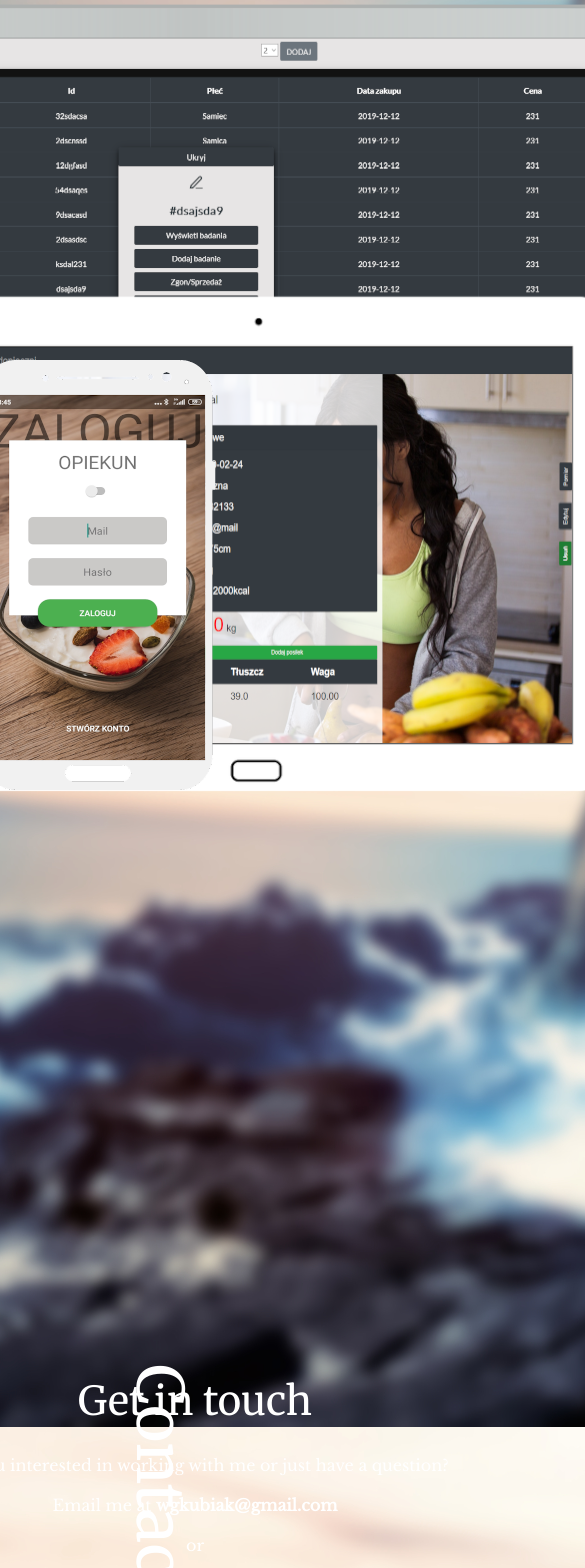
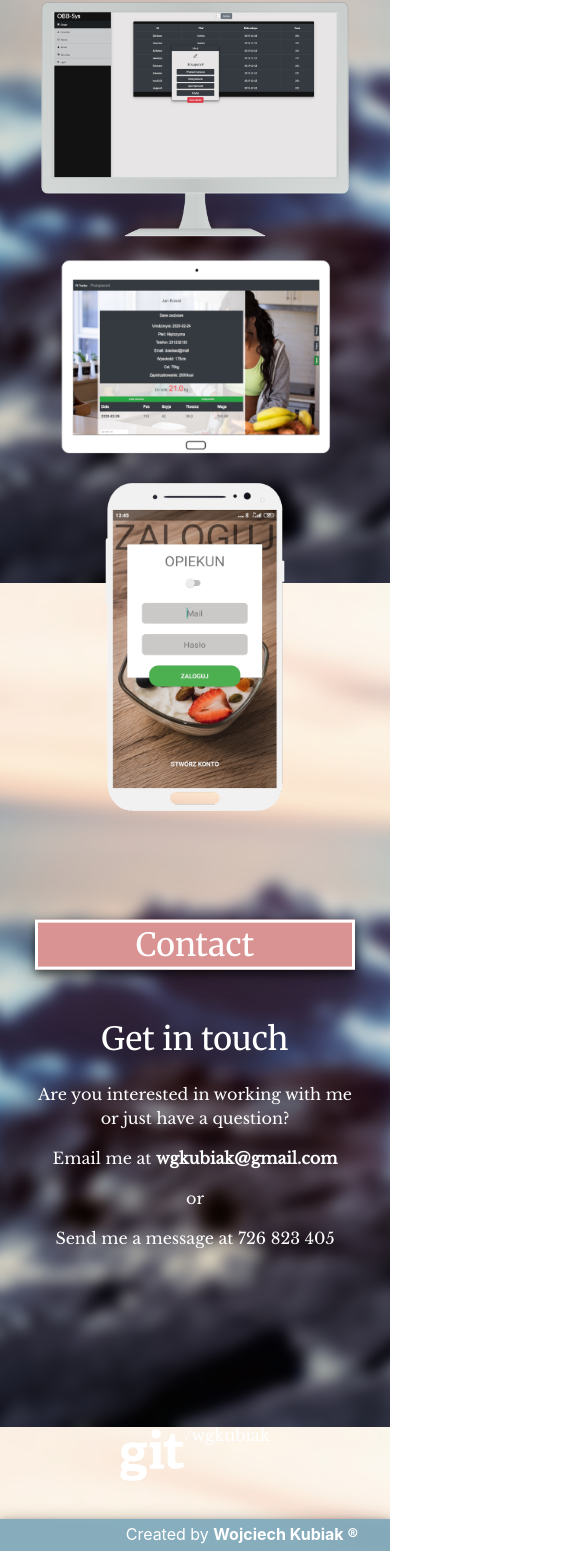
Before and after one commit to wojciechkubiak/my-site, a React (Create React App) app: page / in a window 390 px wide. Shown: the part 2793-4361 px from the top of the page, 585 px wide, since content can reach past the window. Built offline with nearby package versions, Linux system fonts and the light colour scheme.

Commit message:
Seems like everything is sized fine

```diff
--- a/src/components/About/About.css
+++ b/src/components/About/About.css
@@ -1,7 +1,7 @@
 .About {
   position: relative;
   color: white;
-  height: 60em;
+  height: 55em;
 }
 
 .AboutContainer {
--- a/src/components/Contact/Contact.css
+++ b/src/components/Contact/Contact.css
@@ -1,7 +1,7 @@
 .Contact {
   position: relative;
   color: white;
-  height: 61em;
+  height: 55em;
   top: 13em
 }
 
@@ -9,14 +9,14 @@
   position: absolute;
   text-align: center;
   width: 5em;
-  top: 5.7em;
+  top: 5em;
   font-size: 4em;
   transform: rotate(90deg);
 }
 
 .ContactContainer {
   position: absolute;
-  top: 26em;
+  top: 22.5em;
   left: 50%;
   width: 90em;
   transform: translate(-50%, -50%);
@@ -33,7 +33,7 @@
   flex-direction: row;
   left: 50%;
   transform: translate(-50%, -50%);
-  bottom: 2em
+  bottom: 5em
 }
 
 .GitIcon {
@@ -60,3 +60,52 @@
 .MailContainer:hover {
   color: white
 }
+
+@media only screen and (max-width: 1080px) {
+  .Contact {
+    position: relative;
+    color: white;
+    height: 41.5em;
+    top: 0em
+  }
+
+  .Contact > h1 {
+    font-size: 2em;
+    text-align: center;
+    border: 3px solid white;
+    background-color: #da9393;
+    box-shadow: 0 4px 8px 0 rgba(0, 0, 0, 0.5), 0 6px 20px 0 rgba(0, 0, 0, 0.4);
+    padding: 0.1em;
+    width: 10em;
+    top:2.8em;
+    left: 50%;
+    transform: translate(-50%, -50%);
+  }
+
+  .ContactContainer {
+    position: absolute;
+    top: 18em;
+    left: 50%;
+    width: 20em;
+    transform: translate(-50%, -50%);
+    text-align: center;
+  }
+
+  .ContactContainer > h1 {
+    padding-bottom: 0.5em;
+    font-size: 2em
+  }
+
+  .ContactContainer > p {
+    font-size: 1em
+  }
+
+  .GitContainer {
+    position: absolute;
+    display: flex;
+    flex-direction: row;
+    left: 50%;
+    transform: translate(-50%, -50%);
+    bottom: 0em
+  }
+}
--- a/src/components/Footer/Footer.css
+++ b/src/components/Footer/Footer.css
@@ -5,9 +5,27 @@
   text-align: right;
   padding-right: 2em;
   padding-top: 0.2em;
-  top: 13em;
+  top: 12em;
   width: 100%;
   height: 2em;
   background-color: rgba(115, 162, 184, 0.849);
   box-shadow: 0 4px 8px 0 rgba(0, 0, 0, 0.5), 0 6px 20px 0 rgba(0, 0, 0, 0.4);
 }
+
+
+
+@media only screen and (max-width: 1080px) {
+  .Footer {
+    position: relative;
+    left: 0%;
+    color: white;
+    text-align: right;
+    padding-right: 2em;
+    padding-top: 0.2em;
+    top: 0em;
+    width: 100%;
+    height: 2em;
+    background-color: rgba(115, 162, 184, 0.849);
+    box-shadow: 0 4px 8px 0 rgba(0, 0, 0, 0.5), 0 6px 20px 0 rgba(0, 0, 0, 0.4);
+  }
+}
--- a/src/components/Projects/Projects.css
+++ b/src/components/Projects/Projects.css
@@ -1,7 +1,7 @@
 .Projects {
   position: relative;
   color: white;
-  height: 62em;
+  height: 50em;
 }
 
 .ProjectsContainer {
@@ -14,14 +14,14 @@
   padding: 1em;
 }
 
-.MonitorGif {
+.MonitorImg {
   position: absolute;
   top: 26em;
   left: 50%;
   transform: translate(-50%, -50%);
 }
 
-.PhoneGif {
+.PhoneImg {
   position: absolute;
   bottom: 6.5em;
   left: 25%;
@@ -29,7 +29,7 @@
   z-index: 2
 }
 
-.TabletGif {
+.TabletImg {
   position: absolute;
   bottom: 8.1em;
   right: 35%;
@@ -45,6 +45,67 @@
   top: 7em;
   transform: rotate(90deg);
 }
-/* @media only screen and (max-width: 1080px) {
 
-} */
+@media only screen and (max-width: 1080px) {
+  .Projects {
+    height: 65em;
+  }
+
+  .ProjectsContainer {
+    position: absolute;
+    left: 50%;
+    top: 28em;
+    width: 20em;
+    height: 44em;
+    transform: translate(-50%, -50%);
+    padding: 1em;
+  }
+
+  .MonitorImg {
+    position: absolute;
+    top: 13em;
+    width: 20em;
+    left: 50%;
+    transform: translate(-50%, -50%);
+    transition-duration: 1.5s;
+  }
+
+  .PhoneImg {
+    position: absolute;
+    width: 80%;
+    left: 50%;
+    top: 46em;
+    transform: translate(-50%, -50%);
+    z-index: 2;
+    transition-duration: 1.5s;
+  }
+
+  .TabletImg {
+    position: absolute;
+    top: 28em;
+    width: 20em;
+    left: 50%;
+    transform: translate(-50%, -50%);
+    z-index: 1;
+    transition-duration: 1.5s;
+  }
+
+  .MonitorImg:hover, .PhoneImg:hover, .TabletImg:hover {
+    transform: translate(-50%, -50%) scale(1.1);
+  }
+
+  .Projects > h1 {
+
+      font-size: 2em;
+      text-align: center;
+      border: 3px solid white;
+      background-color: #da9393;
+      box-shadow: 0 4px 8px 0 rgba(0, 0, 0, 0.5), 0 6px 20px 0 rgba(0, 0, 0, 0.4);
+      padding: 0.1em;
+      width: 10em;
+      top:3.3em;
+      left: 50%;
+      transform: translate(-50%, -50%);
+
+  }
+}
--- a/src/components/Projects/Projects.js
+++ b/src/components/Projects/Projects.js
@@ -5,9 +5,9 @@ const Projects = () => (
   <div className="Projects" data-testid="Projects" id="projects">
     <h1>Projects</h1>
     <div className="ProjectsContainer">
-      <img className="PhoneGif" src={require('./../../img/1res.png')} onClick={(event) => alert(event.target.src)} alt="React-icon" />
-      <img className="MonitorGif" src={require('./../../img/21.png')} onClick={(event) => alert(event.target.src)} alt="React-icon" />
-      <img className="TabletGif" src={require('./../../img/12.png')} onClick={(event) => alert(event.target.src)} alt="React-icon" />
+      <img className="PhoneImg" src={require('./../../img/1res.png')} onClick={(event) => alert(event.target.src)} alt="React-icon" />
+      <img className="MonitorImg" src={require('./../../img/21.png')} onClick={(event) => alert(event.target.src)} alt="React-icon" />
+      <img className="TabletImg" src={require('./../../img/12.png')} onClick={(event) => alert(event.target.src)} alt="React-icon" />
     </div>
   </div>
 );
--- a/src/components/Skills/Skills.css
+++ b/src/components/Skills/Skills.css
@@ -55,7 +55,7 @@
   .Skills {
     position: relative;
     color: white;
-    height: 100em;
+    height: 96em;
   }
 
   .Skills > h1 {
```
Also changed, not shown: src/img/lacoph.png (added).
